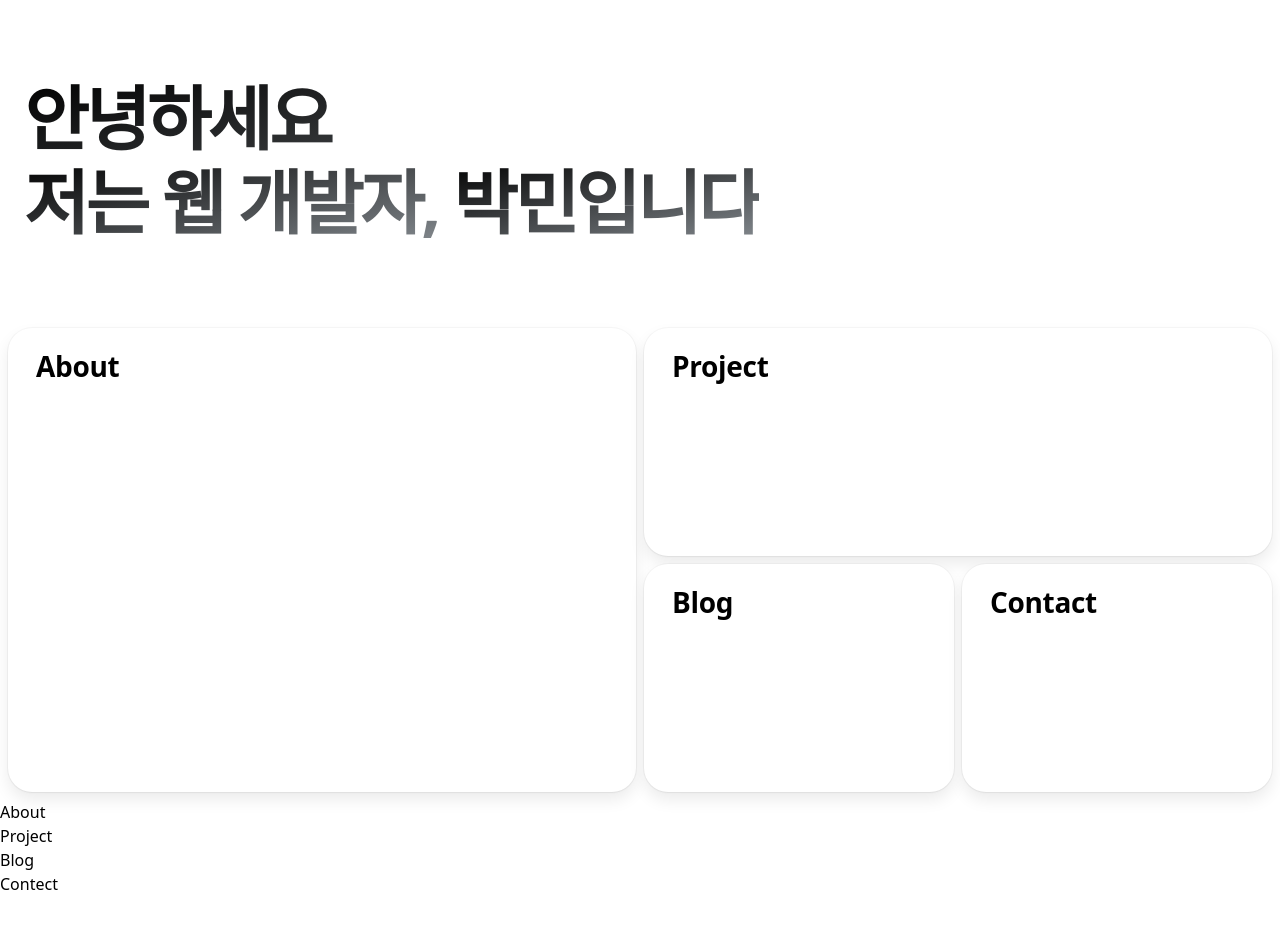
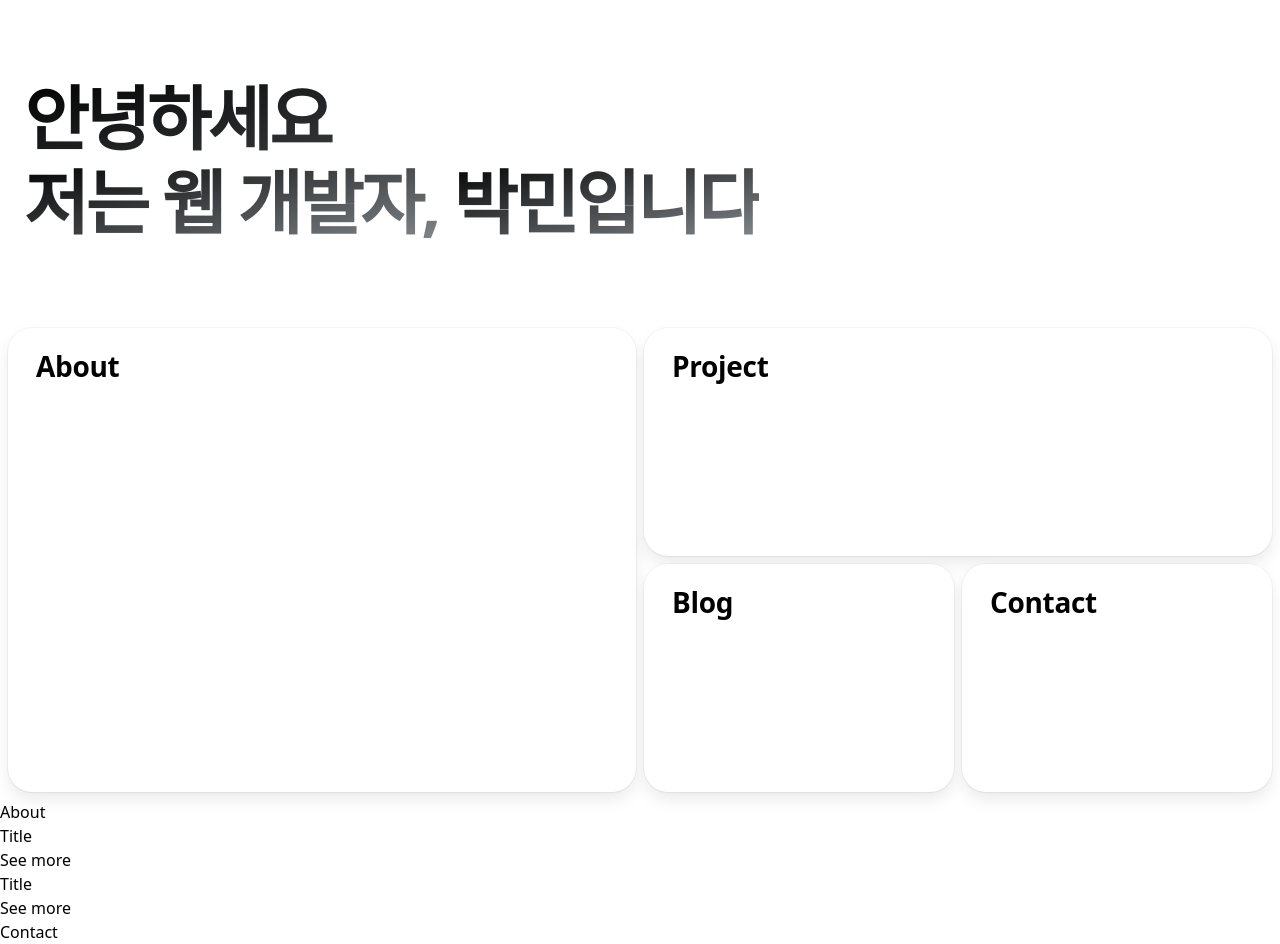
Before and after one commit to stoicperson/portfolio, a Next.js app: page / in a window 1280 px wide. Before the commit the page ends 896 px from the top, so only its background shows below. Built offline with nearby package versions, Linux system fonts and the light colour scheme.

Commit message:
Update index.mdx

```diff
--- a/pages/index.mdx
+++ b/pages/index.mdx
@@ -3,12 +3,13 @@ title: Park Min | Web Developer
 ---
 
 import styles from "@/styles/index.module.scss";
-import Nav from "@/components/nav";
 import Typing from "@/components/typing";
 import ShortcutContainer from "@/components/shortcut-container";
+import Carousel from "@/components/carousel";
 
+export default function Page() {
+  return (
     <div>
-  {/* <Nav /> */}
       <div className={styles.intro}>
         <div className={styles.typing_container}>
           <Typing>안녕하세요</Typing>
@@ -17,16 +18,16 @@ import ShortcutContainer from "@/components/shortcut-container";
         </div>
         <ShortcutContainer />
       </div>
-  <div>
+      <div className={styles.about}>
         <div>About</div>
       </div>
-  <div>
-    <div>Project</div>
+      <div className={styles.project}>
+        <Carousel baseVelocity={-5} />
       </div>
-  <div>
-    <div>Blog</div>
+      <div className={styles.blog}>
+        <Carousel baseVelocity={5} />
       </div>
-  <div>
-    <div>Contect</div>
+      <div className={styles.contact}>Contact</div>
     </div>
-</div>
+  );
+}
```
Lines whose indentation alone changed are shown as unchanged.
